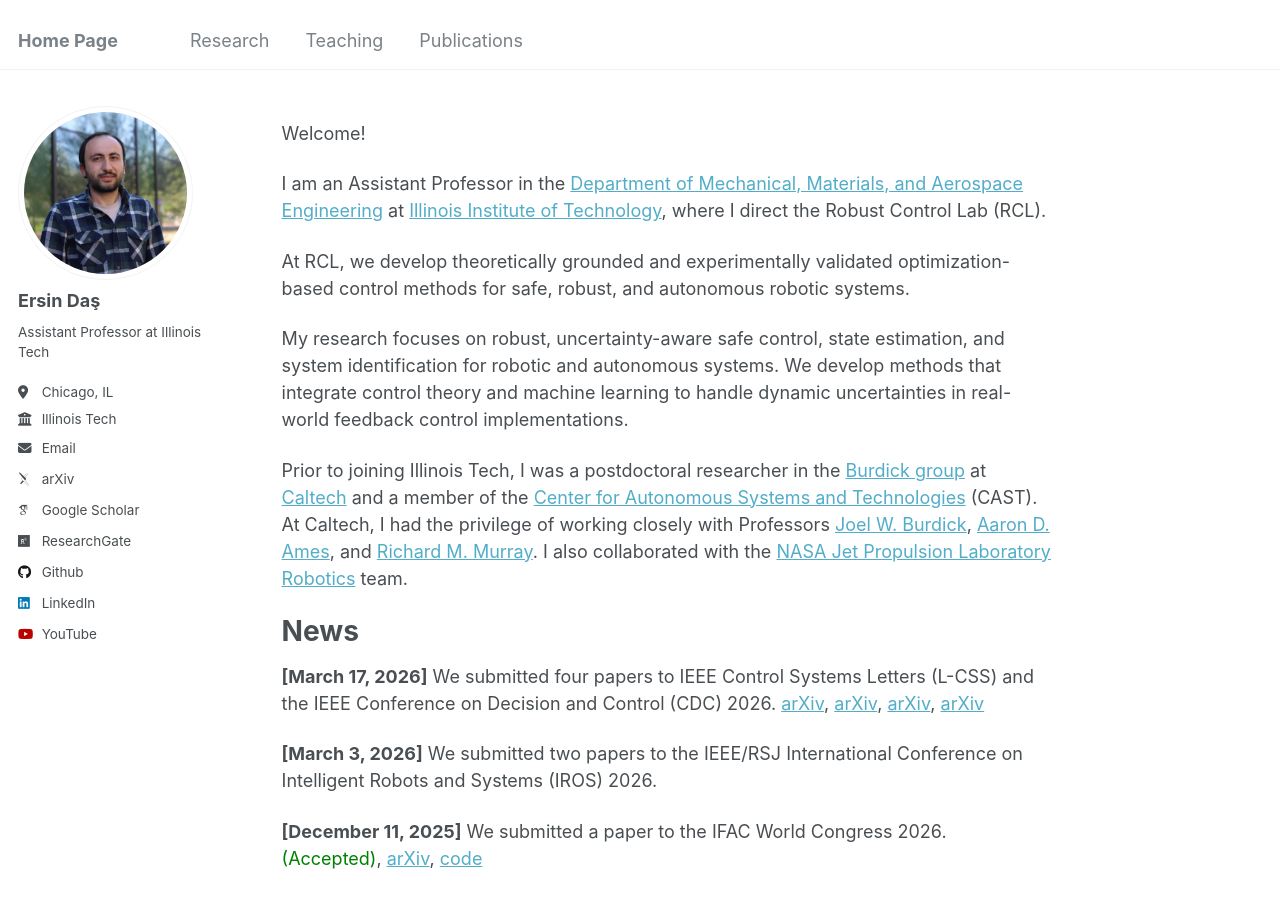
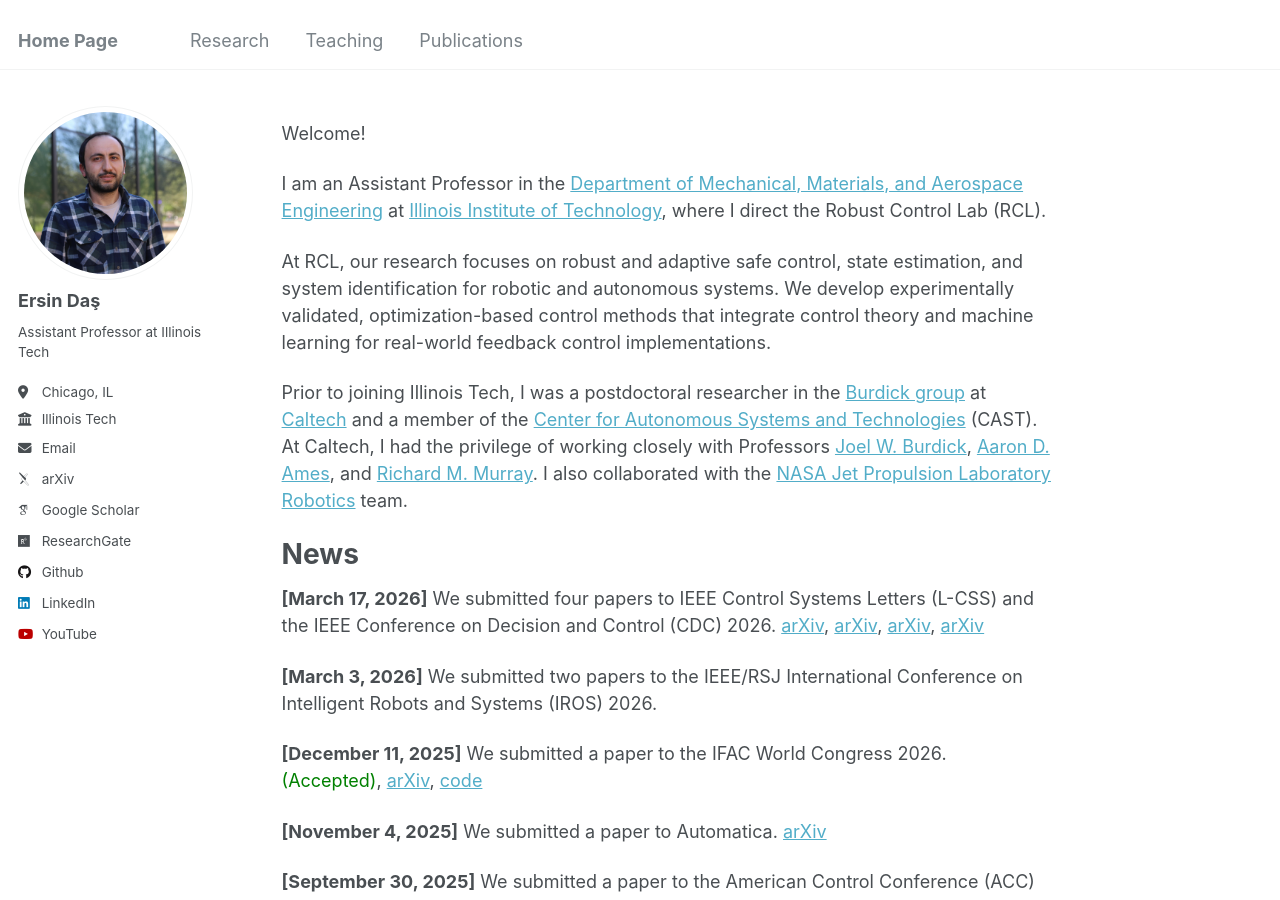
Before and after one commit to ersindas/ersindas.github.io, a Jekyll site: the page built from _pages/about.md, in a window 1280 px wide and 900 px high. Built offline with Jekyll 4.4.1, drawn with Linux system fonts in a browser that asks for light colours; some web fonts are replaced.

Commit message:
Revise research focus in about.md
Updated the research focus description for clarity and detail.

```diff
--- a/_pages/about.md
+++ b/_pages/about.md
@@ -10,9 +10,7 @@ Welcome!
 
 I am an Assistant Professor in the [Department of Mechanical, Materials, and Aerospace Engineering](https://www.iit.edu/mmae) at [Illinois Institute of Technology](https://www.iit.edu), where I direct the Robust Control Lab (RCL).
 
-At RCL, we develop theoretically grounded and experimentally validated optimization-based control methods for safe, robust, and autonomous robotic systems.
-
-My research focuses on robust, uncertainty-aware safe control, state estimation, and system identification for robotic and autonomous systems. We develop methods that integrate control theory and machine learning to handle dynamic uncertainties in real-world feedback control implementations.
+At RCL, our research focuses on robust and adaptive safe control, state estimation, and system identification for robotic and autonomous systems. We develop experimentally validated, optimization-based control methods that integrate control theory and machine learning for real-world feedback control implementations.
 
 Prior to joining Illinois Tech, I was a postdoctoral researcher in the [Burdick group](https://robotics.caltech.edu/wiki/index.php/Robotics) at [Caltech](https://www.mce.caltech.edu/people/ersindas) and a member of the [Center for Autonomous Systems and Technologies](https://cast.caltech.edu/) (CAST). At Caltech, I had the privilege of working closely with Professors [Joel W. Burdick](https://www.eas.caltech.edu/people/jburdick), [Aaron D. Ames](http://ames.caltech.edu/), and [Richard M. Murray](https://murray.cds.caltech.edu/Main_Page). I also collaborated with the [NASA Jet Propulsion Laboratory Robotics](https://www-robotics.jpl.nasa.gov/) team.
 <!--to investigate safe autonomous lander operations on ocean worlds in the Solar System, such as Europa and Enceladus.-->
```
